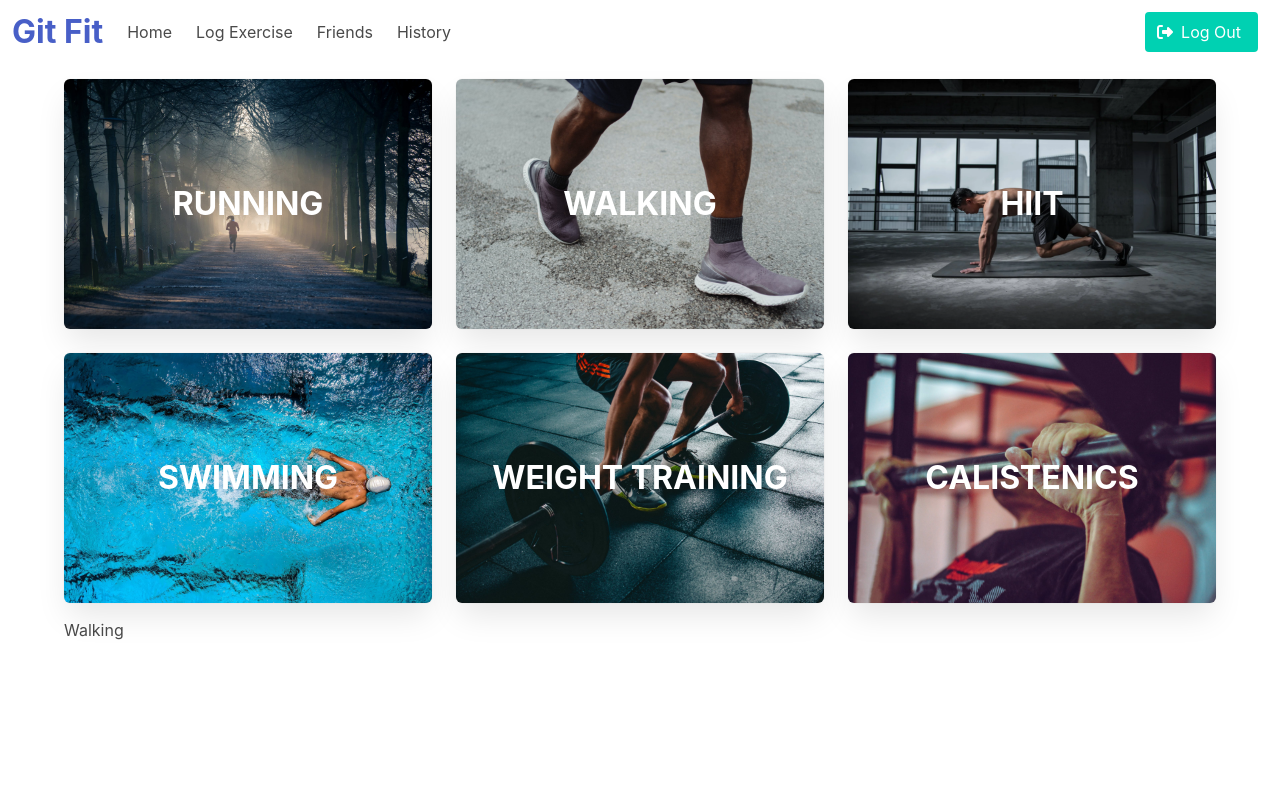
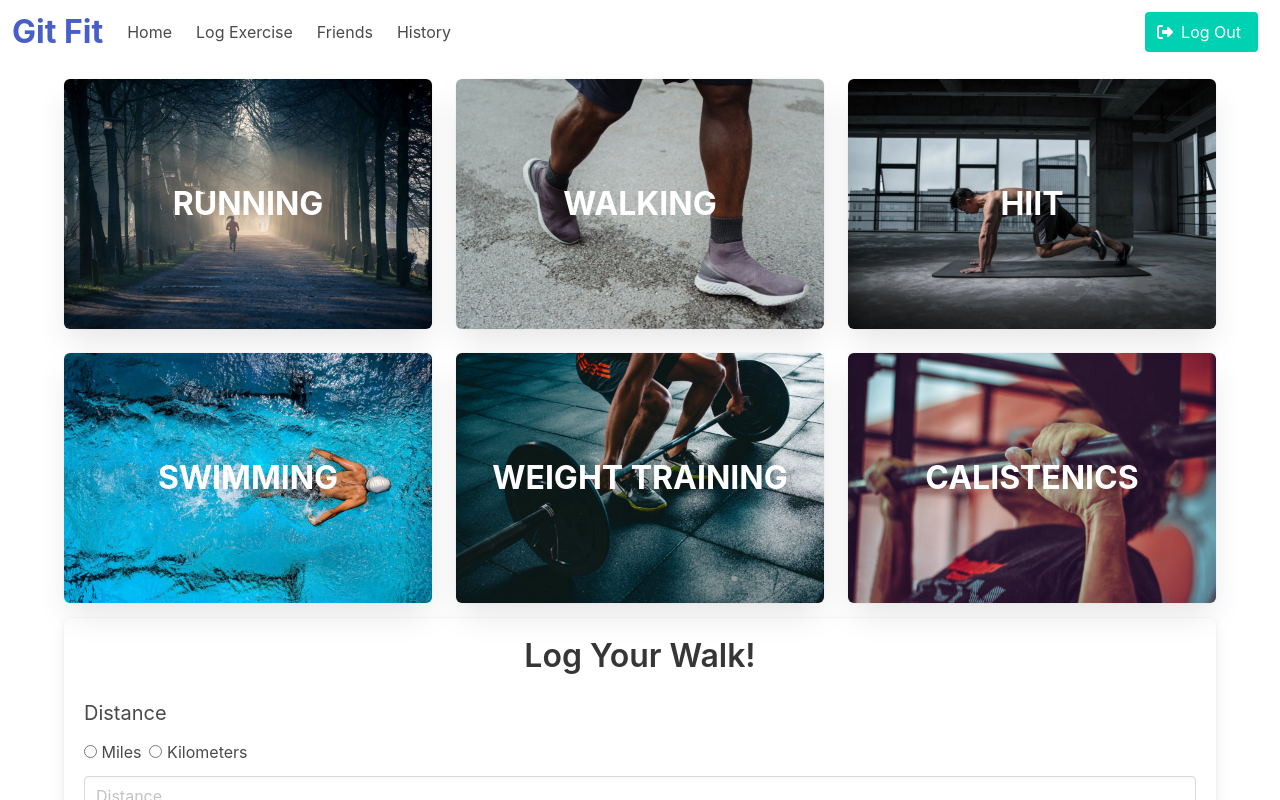
Before and after one commit to justenbetcher/web-dev-proj-2023, a Vue app in the folder client/: page /exercise-walk in a window 1280 px wide. Both pictures are taken after a click on the button "Login". Shown: the top 800 px of the page. Built offline with nearby package versions, Linux system fonts and the light colour scheme.

Commit message:
modified LogExerciseViews run swim walk

```diff
--- a/client/src/App.vue
+++ b/client/src/App.vue
@@ -1,6 +1,7 @@
 <script setup lang="ts">
     import { RouterLink, RouterView } from 'vue-router'
     import NavBar from './components/NavBar.vue'
+    import Footer from './components/Footer.vue'
     import LogInView from './views/LogInView.vue'
     import { useSession, login } from './model/session.ts'
 
@@ -17,6 +18,7 @@
             <RouterView />
 
         </div>
+        <Footer />
     </div>
 
     <div v-else>
--- a/client/src/assets/main.css
+++ b/client/src/assets/main.css
@@ -1,3 +1,7 @@
 /*@import './base.css';*/
 @import 'bulma/css/bulma.css';
 @import '@fortawesome/fontawesome-free/css/all.css';
+
+.footer{
+    margin-top: 15px;
+}
--- /dev/null
+++ b/client/src/components/Footer.vue
@@ -0,0 +1,22 @@
+<script setup lang="ts">
+
+</script>
+<template>
+    <div>
+        <footer class="footer">
+            <div class="content has-text-centered">
+                <p>
+                    <strong>Bulma</strong> by <a href="https://jgthms.com">Jeremy Thomas</a>. The source code is licensed
+                    <a href="http://opensource.org/licenses/mit-license.php">MIT</a>. The website content
+                    is licensed <a href="http://creativecommons.org/licenses/by-nc-sa/4.0/">CC BY NC SA 4.0</a>.
+                </p>
+            </div>
+        </footer>
+    </div>
+</template>
+
+
+
+<style scoped>
+
+</style>
--- a/client/src/views/LogExerciseViews/Run.vue
+++ b/client/src/views/LogExerciseViews/Run.vue
@@ -5,13 +5,49 @@ import LogExerciseView from '../LogExerciseView.vue';
 
 <template>
     <LogExerciseView />
-    <div>
-        <h1>Running</h1>
+
+    <div class="box">
+        <h1 class="title">Log Your Run!</h1>
+
+        <p class="field">Distance</p>
+        <div class="field">
+            <div class="control">
+                <label class="radio">
+                    <input type="radio" name="answer">
+                        Miles
+                </label>
+                <label class="radio">
+                    <input type="radio" name="answer">
+                        Kilometers
+                </label>
+            </div>
+        </div>
+        <div class="field">
+            <input class="input" type="text" placeholder="Distance">
+        </div>
+
+        <p class="field">Time</p>
+        <div class="field">
+            <input class="input" type="text" placeholder="Time">
+        </div>
+        <p class="field">Elevation</p>
+        <div class="field">
+            <input class="input" type="text" placeholder="Elevation">
+        </div>
     </div>
 </template>
 
 
 
 <style scoped>
-
+    .box{
+        display: flex;
+        flex-direction: column;
+    }
+    .box > h1{
+        text-align: center;
+    }
+    .box > p{
+        font-size: 1.25em;
+    }
 </style>
--- a/client/src/views/LogExerciseViews/Swim.vue
+++ b/client/src/views/LogExerciseViews/Swim.vue
@@ -5,13 +5,48 @@ import LogExerciseView from '../LogExerciseView.vue';
 
 <template>
     <LogExerciseView />
-    <div>
-        <h1>Swimming</h1>
+
+    <div class="box">
+        <h1 class="title">Log Your Swim!</h1>
+
+        <p class="field">Laps and Pool Size</p>
+        <div class="field">
+            <div class="control">
+                <label class="radio">
+                    <input type="radio" name="answer">
+                        25m
+                </label>
+                <label class="radio">
+                    <input type="radio" name="answer">
+                        50m
+                </label>
+            </div>
+        </div>
+        <div class="field">
+            <input class="input" type="text" placeholder="Laps">
+        </div>
+        <p class="field">Time</p>
+        <div class="field">
+            <input class="input" type="text" placeholder="Time">
+        </div>
+        <p class="field">Stroke</p>
+        <div class="field">
+            <input class="input" type="text" placeholder="Stroke">
+        </div>
     </div>
 </template>
 
 
 
 <style scoped>
-
+    .box{
+        display: flex;
+        flex-direction: column;
+    }
+    .box > h1{
+        text-align: center;
+    }
+    .box > p{
+        font-size: 1.25em;
+    }
 </style>
--- a/client/src/views/LogExerciseViews/Walk.vue
+++ b/client/src/views/LogExerciseViews/Walk.vue
@@ -5,13 +5,49 @@ import LogExerciseView from '../LogExerciseView.vue';
 
 <template>
     <LogExerciseView />
-    <div>
-        <h1>Walking</h1>
+
+    <div class="box">
+        <h1 class="title">Log Your Walk!</h1>
+
+        <p class="field">Distance</p>
+        <div class="field">
+            <div class="control">
+                <label class="radio">
+                    <input type="radio" name="answer">
+                        Miles
+                </label>
+                <label class="radio">
+                    <input type="radio" name="answer">
+                        Kilometers
+                </label>
+            </div>
+        </div>
+        <div class="field">
+            <input class="input" type="text" placeholder="Distance">
+        </div>
+
+        <p class="field">Time</p>
+        <div class="field">
+            <input class="input" type="text" placeholder="Time">
+        </div>
+        <p class="field">Elevation</p>
+        <div class="field">
+            <input class="input" type="text" placeholder="Elevation">
+        </div>
     </div>
 </template>
 
 
 
 <style scoped>
-
+    .box{
+        display: flex;
+        flex-direction: column;
+    }
+    .box > h1{
+        text-align: center;
+    }
+    .box > p{
+        font-size: 1.25em;
+    }
 </style>
```
